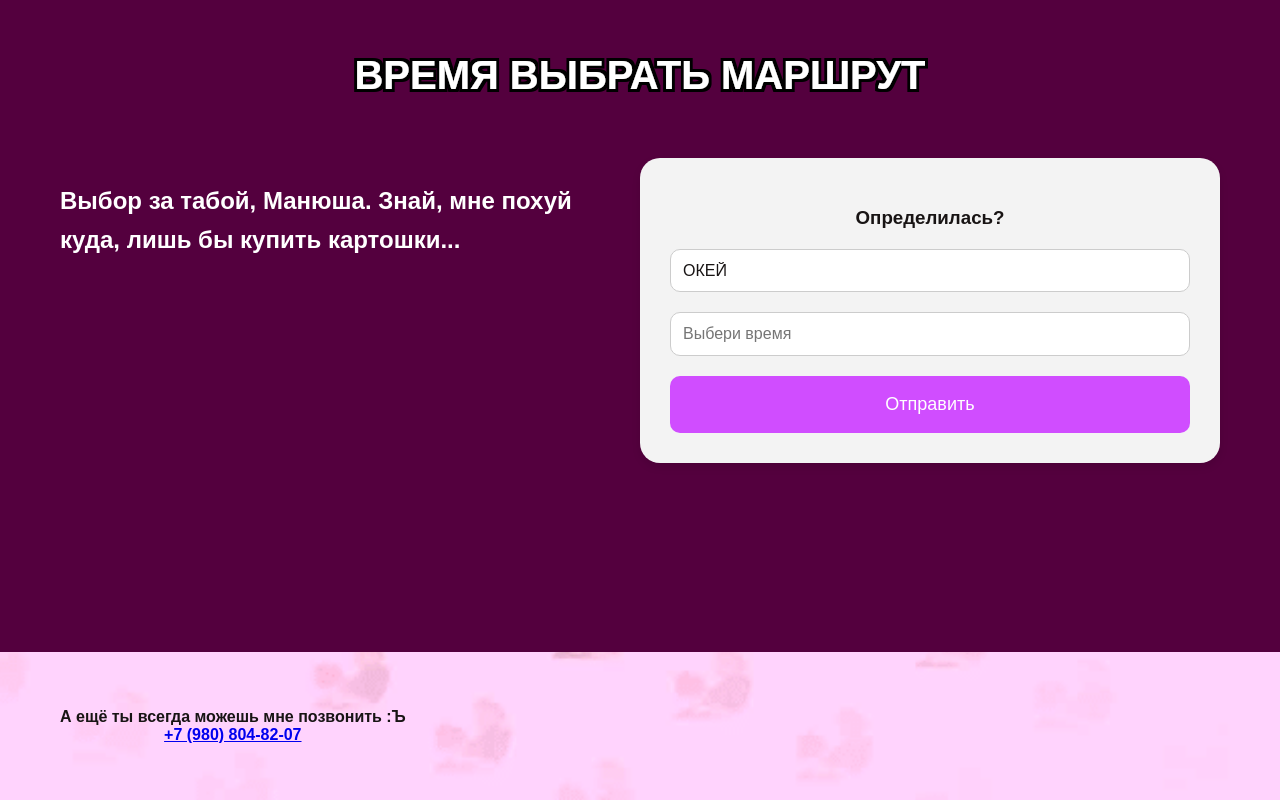
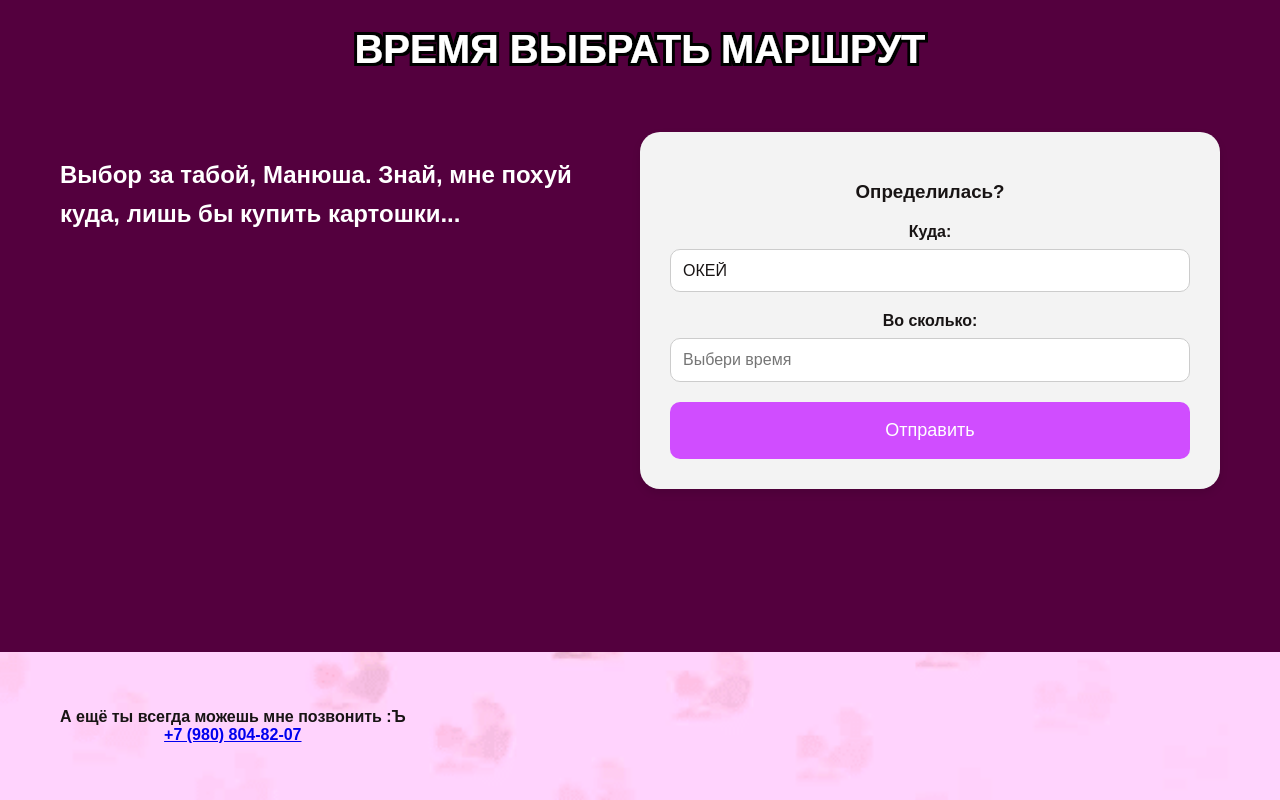
Before and after one commit to Plovmmm/marina_ok, a plain HTML site: page index.html in a window 1280 px wide. Shown: the part 1792-2592 px from the top of the page. Drawn offline with nearby package versions, Linux system fonts and the light colour scheme.

Commit message:
Add files via upload

```diff
--- a/index.html
+++ b/index.html
@@ -50,11 +50,13 @@
                 <span class="close-btn" onclick="closeForm()">&times;</span>
                 <h2>Определилась?</h2>
                 <form id="applicationForm">
+                    <label for="contactName">Куда:</label>
                     <select id="marketplace" name="marketplace" required>
                         <option value="ОКЕЙ">ОКЕЙ</option>
                         <option value="7 ШАГОВ">7 ШАГОВ</option>
                         <option value="ЛЕТНА">ЛЕНТА</option>
                     </select>
+                    <label for="contactTime">Во сколько:</label>
                     <input type="text" id="timePicker" placeholder="Выбери время" required>
                     <button type="submit" class="submit-btn">Отправить</button>
                 </form>
@@ -103,11 +105,13 @@
                 <div class="contact-form">
                     <h3>Определилась?</h3>
                     <form id="contactForm">
+                        <label for="contactName">Куда:</label>
                         <select id="contactMarketplace" name="marketplace" required>
                             <option value="ОКЕЙ">ОКЕЙ</option>
                             <option value="7 ШАГОВ">7 ШАГОВ</option>
                             <option value="ЛЕТНА">ЛЕНТА</option>
                         </select>
+                        <label for="contactTime">Во сколько:</label>
                         <input type="text" id="timePicker" placeholder="Выбери время" required>
                         <button type="submit" class="submit-btn">Отправить</button>
                     </form>
```
